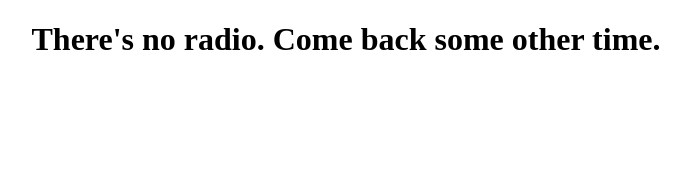
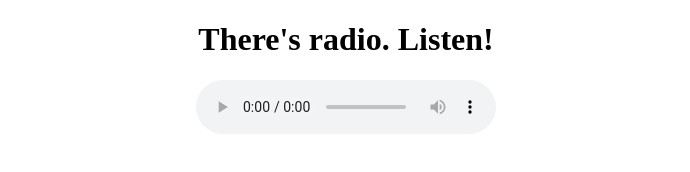
Before and after one commit to radiosometimes/radiosometimes.github.io, a plain HTML site: page index.html in a window 1280 px wide. Shown: the whole page, without its empty margins (294-984 px from the left). Drawn offline with Linux system fonts and the light colour scheme.

Commit message:
Update index.html
turn it on

```diff
--- a/index.html
+++ b/index.html
@@ -8,12 +8,12 @@
 	</style>
 </head>
 <body>
-	<h1 id="off">There's no radio. Come back some other time.</h1>
-	<!--<div id="on">
+	<!--<h1 id="off">There's no radio. Come back some other time.</h1>-->
+	<div id="on">
 		<h1>There's radio. Listen!</h1>
 		<audio controls>
 			<source src="http://45.55.199.85:8000/occasional" type="audio/mpeg">
 		</audio>
-	</div>-->
+	</div>
 </body>
 </html>
```
